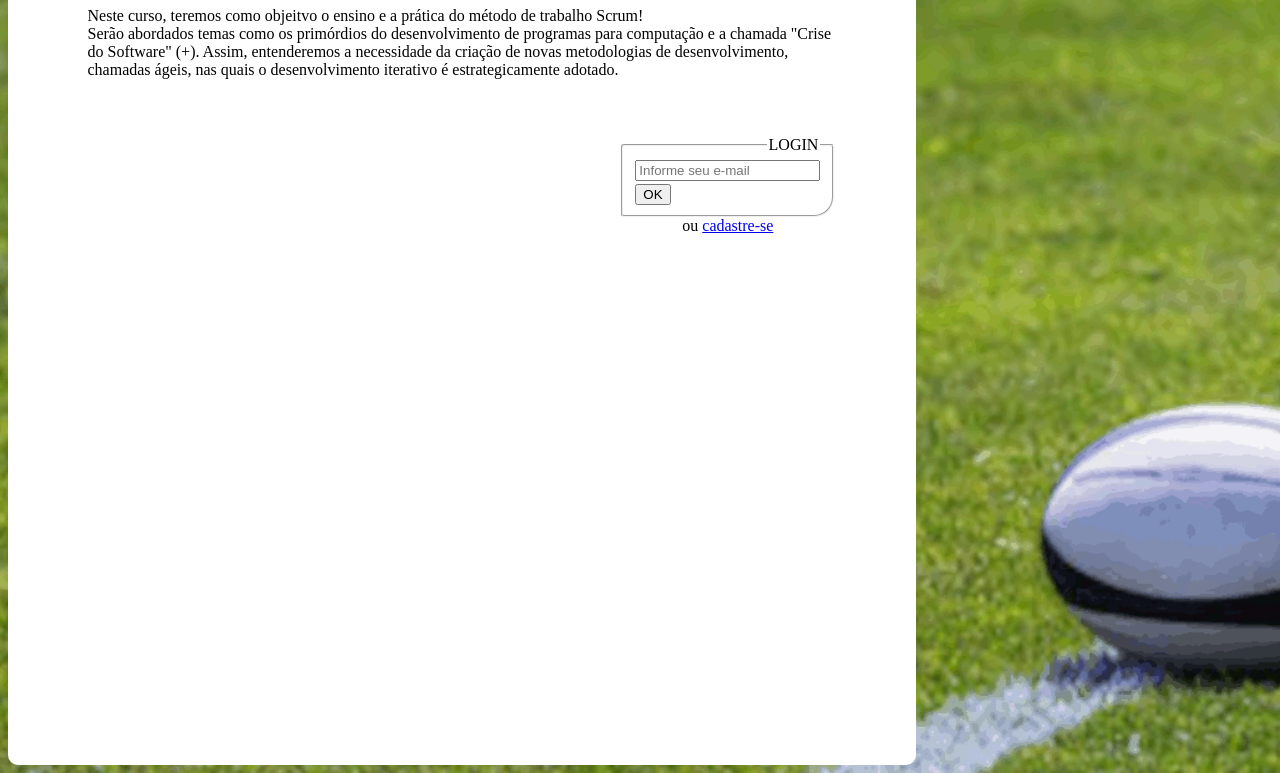
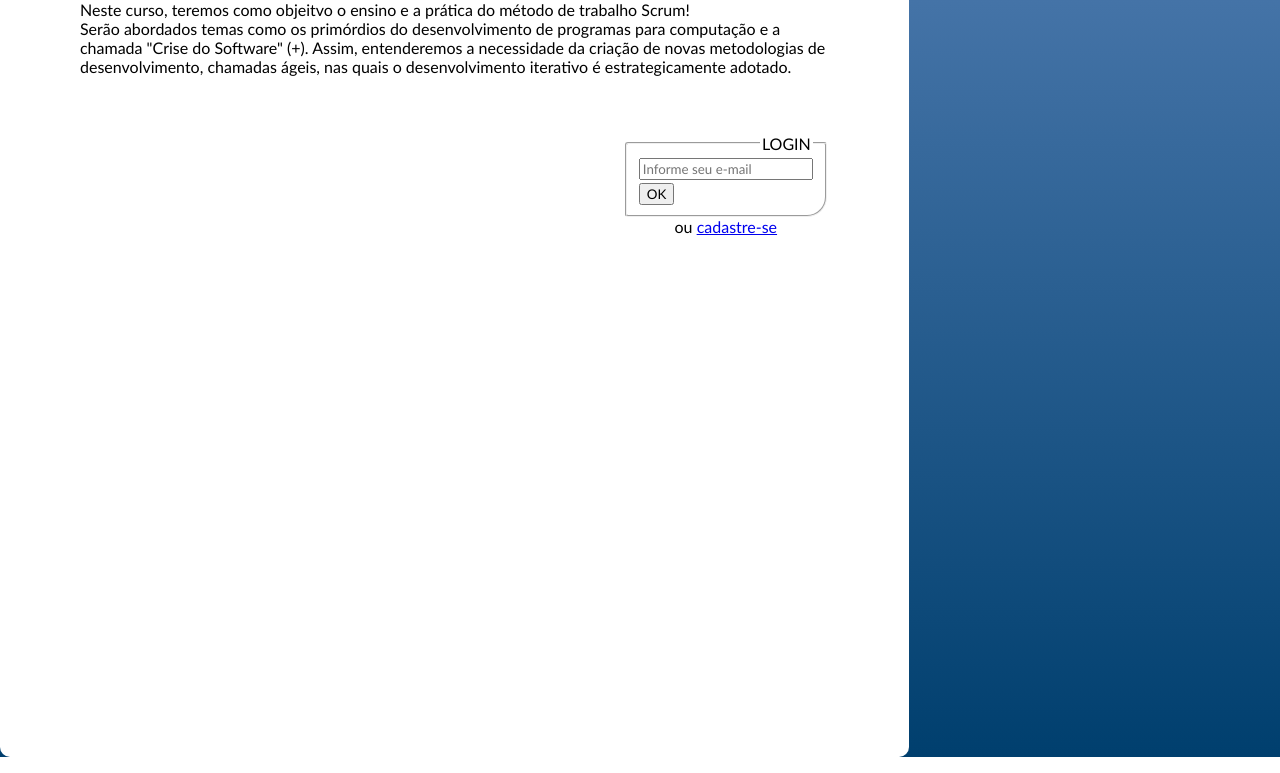
Before and after one commit to frevisto/hardstop, a plain HTML site: page index.html in a window 1280 px wide. Shown: the part 183-956 px from the top of the page. Drawn offline with Linux system fonts and the light colour scheme.

Commit message:
Sigam esta branch pela mor de deus, commitem AQUI, nessa branch, nesta arquitetura!!

```diff
--- a/assets/css/stylesheet_main.css
+++ /dev/null
@@ -1,41 +0,0 @@
-body {
-    background-image: url(../images/BGrugby.ball.gif);
-    background-size: cover, 100vh,100vw;
-    background-position: top;
-
-}
-div.logosyst{
-    max-width: fit-content;
-    max-height: fit-content;
-    position: top,left;
-}
-
-div.maindiv{
-
-    width: 65vw;height: 100vh;
-    background-color: white;
-    border-radius: 10px;
-    padding: 3%;
-    /* position: relative; */
-
-}
-
-div.title {
-    height: fit-content;
-    width: 100%;
-    text-align: center;
-    /* position: absolute; */
-    /* left: 50%; */
-    /* transform: translate(-50%);  */
-}
-div.content{
-    padding-left: 5%;
-    padding-right: 5%;
-    text-align: justify, center;
-
-}
-#login_field{
-    position:right;
-    float: right;
-    padding: 5%;
-}
--- a/index.html
+++ b/index.html
@@ -4,7 +4,7 @@
     <meta charset="UTF-8">
     <meta name="Página Inicial" content="width=device-width, initial-scale=1.0">
     <title>AVA Scrum</title>
-    <link rel='stylesheet' href='./assets/css/stylesheet_main.css'>
+    <link rel='stylesheet' href='./propriedades/css/stylesheet_main.css'>
 </head>
 
 
@@ -12,7 +12,7 @@
 <body>
     <div class="logo_syst">
         <a href="./index.html" title="Home">
-            <img src=./assets/images/logo_syst.png></img>
+            <img src=./propriedades/images/logo_syst.png></img>
         </a>
     </div>
 
@@ -30,15 +30,13 @@
         </div>
 
         <div id="login_field">
-            <fieldset style="width: fit-content;
-                            border-radius: 3px;
-                            border-bottom-right-radius: 20px;">
+            <fieldset id="login_fieldset" >
 
                 <legend style="text-align: right;">
                         LOGIN
                 </legend>
                     <div>
-                        <input id="user_adress" type="email"
+                        <input id="user_address" type="email"
                          placeholder="Informe seu e-mail">
                     </div>
                     <div style="padding-top: 3px;">
--- /dev/null
+++ b/propriedades/css/stylesheet_main.css
@@ -0,0 +1,58 @@
+* {
+  font-family: "calibri";
+}
+/* input{
+    width:fit-content;
+} */
+body {
+  margin: 0;
+  padding: 0;
+  /* height: 100vh; */
+  background: linear-gradient(to top, #003f6e, #5580b5);
+  /*  */
+  /* justify-content: center; */
+  /* align-items: center; */
+}
+
+div.logosyst {
+  max-width: fit-content;
+  max-height: fit-content;
+  position: top, left;
+}
+
+div.maindiv {
+  /* display: flex; */
+  width: 65vw;
+  height: 100vh;
+  background-color: white;
+  border-radius: 10px;
+  padding: 3%;
+  align-content: flex;
+  /* position: relative; */
+}
+
+div.title {
+  height: fit-content;
+  width: 100%;
+  text-align: center;
+  /* align-items: center; */
+  /* position: absolute; */
+  /* left: 50%; */
+  /* transform: translate(-50%);  */
+}
+div.content {
+  padding-left: 5%;
+  padding-right: 5%;
+  text-align: justify, center;
+}
+#login_field {
+  /* display: flex; */
+  position: right;
+  float: right;
+  padding: 5%;
+}
+#login_fieldset {
+  width: fit-content;
+  border-radius: 3px;
+  border-bottom-right-radius: 20px;
+}
```
Also changed, not shown: pages/cadastro.html (+28 -8 lines), assets/images/BGrugby.ball.gif (deleted), propriedades/images/logo_syst.png (renamed from assets/images/logo_syst.png), 1 other file.
